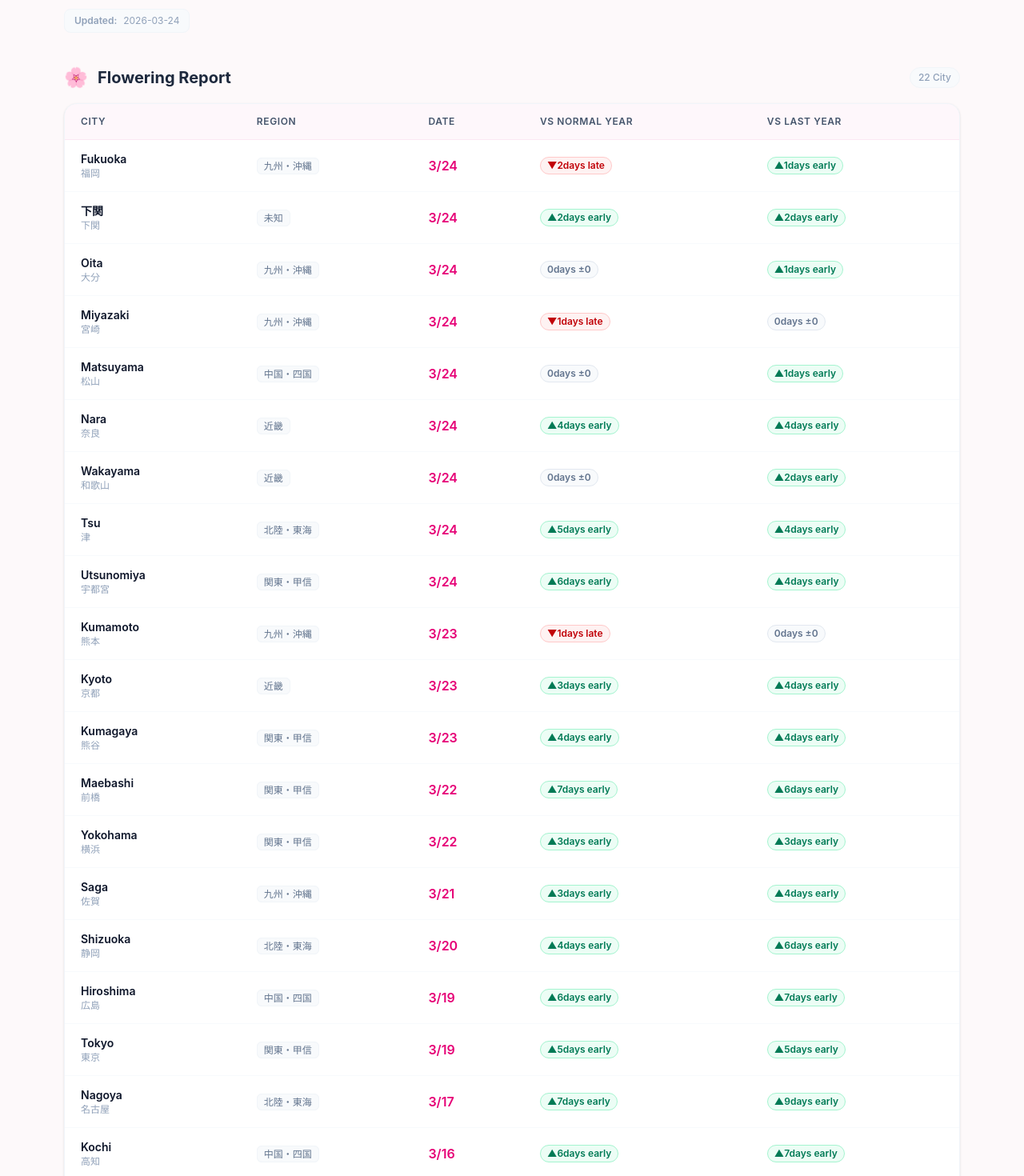
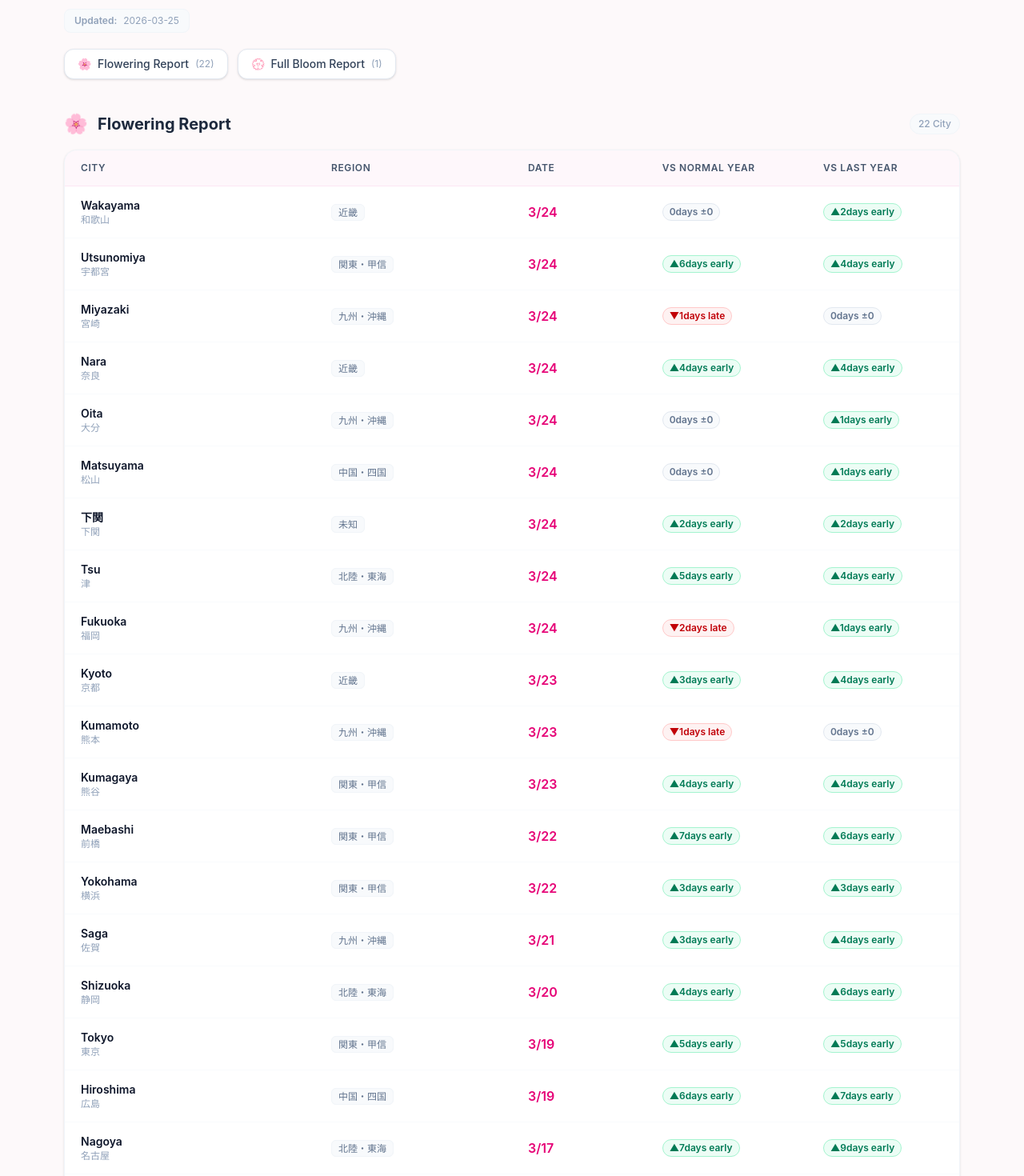
Before and after one commit to MQ-380/JapanTravelCanlendar, a Next.js app: page /en/live in a window 1280 px wide. Shown: the part 240-1710 px from the top of the page at 80% size. Built offline with nearby package versions, Linux system fonts and the light colour scheme.

Commit message:
chore(data): update sakura data for March 25, 2026

```diff
--- a/app/[locale]/live/page.tsx
+++ b/app/[locale]/live/page.tsx
@@ -83,7 +83,14 @@ function LiveTable({
     <div>
       <div className="bg-white rounded-2xl border border-slate-100 shadow-sm overflow-hidden">
         <div className="overflow-x-auto">
-          <table className="w-full text-sm text-left">
+          <table className="w-full text-sm text-left table-fixed">
+            <colgroup>
+              <col className="w-[28%]" />
+              <col className="w-[22%] hidden sm:table-column" />
+              <col className="w-[15%]" />
+              <col className="w-[18%]" />
+              <col className="w-[17%]" />
+            </colgroup>
             <thead className="bg-pink-50/60 border-b border-pink-100">
               <tr>
                 <th className="px-5 py-3.5 font-semibold text-slate-600 text-xs uppercase tracking-wider">{t('liveColCity')}</th>
@@ -199,6 +206,26 @@ export default function LiveReportPage() {
             <span>{liveData.lastUpdated}</span>
           </div>
         )}
+        {!loading && (
+          <div className="mt-5 flex gap-3">
+            <a
+              href="#flowering"
+              className="inline-flex items-center gap-2 px-4 py-2 bg-white border border-slate-200 rounded-xl text-sm font-medium text-slate-700 hover:border-pink-300 hover:text-pink-600 transition-all shadow-sm"
+            >
+              <span>🌸</span>
+              {t('liveFloweringTable')}
+              <span className="text-xs text-slate-400 font-normal">({liveData?.flowering.length ?? 0})</span>
+            </a>
+            <a
+              href="#fullbloom"
+              className="inline-flex items-center gap-2 px-4 py-2 bg-white border border-slate-200 rounded-xl text-sm font-medium text-slate-700 hover:border-pink-300 hover:text-pink-600 transition-all shadow-sm"
+            >
+              <span>💮</span>
+              {t('liveFullBloomTable')}
+              <span className="text-xs text-slate-400 font-normal">({liveData?.fullBloom.length ?? 0})</span>
+            </a>
+          </div>
+        )}
       </div>
 
       {loading ? (
@@ -209,6 +236,7 @@ export default function LiveReportPage() {
         <div className="flex flex-col gap-12">
           {/* Flowering Table */}
           <motion.section
+            id="flowering"
             initial={{ opacity: 0, y: 16 }}
             animate={{ opacity: 1, y: 0 }}
             transition={{ delay: 0 }}
@@ -230,6 +258,7 @@ export default function LiveReportPage() {
 
           {/* Full Bloom Table */}
           <motion.section
+            id="fullbloom"
             initial={{ opacity: 0, y: 16 }}
             animate={{ opacity: 1, y: 0 }}
             transition={{ delay: 0.1 }}
--- a/app/[locale]/page.tsx
+++ b/app/[locale]/page.tsx
@@ -243,6 +243,8 @@ export default function GlobalCalendarPage() {
                 const dateKey = `${m}/${d}`;
                 const matched = liveRows.filter(r => r.date === dateKey);
                 if (matched.length === 0) return null;
+                const floweringMatched = matched.filter(r => r.type === 'flowering');
+                const fullBloomMatched = matched.filter(r => r.type === 'fullBloom');
                 return (
                   <div className="mb-6 bg-gradient-to-r from-emerald-50 to-teal-50 border border-emerald-200 rounded-xl px-5 py-4">
                     <div className="flex items-center gap-2 mb-3">
@@ -254,8 +256,20 @@ export default function GlobalCalendarPage() {
                         {language === 'zh' ? '气象厅官方公告' : language === 'ja' ? '気象庁 公式発表' : 'Official JMA Announcement'}
                       </span>
                     </div>
+                    <div className="grid grid-cols-1 sm:grid-cols-2 gap-4">
+                      {/* Flowering column */}
+                      <div>
+                        <div className="flex items-center gap-1.5 mb-2">
+                          <span>🌸</span>
+                          <span className="text-xs font-semibold text-emerald-700">
+                            {language === 'zh' ? '开花' : language === 'ja' ? '開花' : 'Flowering'}
+                          </span>
+                          <span className="text-xs text-emerald-600">({floweringMatched.length})</span>
+                        </div>
                         <div className="flex flex-wrap gap-2">
-                      {matched.map((r, i) => (
+                          {floweringMatched.length === 0 ? (
+                            <span className="text-xs text-slate-400">—</span>
+                          ) : floweringMatched.map((r, i) => (
                             <a
                               key={i}
                               href={r.url}
@@ -263,15 +277,36 @@ export default function GlobalCalendarPage() {
                               rel="noopener noreferrer"
                               className="inline-flex items-center gap-1.5 px-3 py-1.5 bg-white border border-emerald-200 rounded-full text-sm hover:border-emerald-400 hover:shadow-sm transition-all"
                             >
-                          <span>{r.type === 'flowering' ? '🌸' : '💮'}</span>
                               <span className="font-semibold text-slate-800">{language === 'en' ? r.name : r.jpName}</span>
-                          <span className="text-xs text-emerald-600 font-medium">
-                            {r.type === 'flowering'
-                              ? (language === 'zh' ? '开花' : language === 'ja' ? '開花' : 'Flowering')
-                              : (language === 'zh' ? '满开' : language === 'ja' ? '満開' : 'Full Bloom')}
-                          </span>
                             </a>
                           ))}
+                        </div>
+                      </div>
+                      {/* Full Bloom column */}
+                      <div>
+                        <div className="flex items-center gap-1.5 mb-2">
+                          <span>💮</span>
+                          <span className="text-xs font-semibold text-emerald-700">
+                            {language === 'zh' ? '满开' : language === 'ja' ? '満開' : 'Full Bloom'}
+                          </span>
+                          <span className="text-xs text-emerald-600">({fullBloomMatched.length})</span>
+                        </div>
+                        <div className="flex flex-wrap gap-2">
+                          {fullBloomMatched.length === 0 ? (
+                            <span className="text-xs text-slate-400">—</span>
+                          ) : fullBloomMatched.map((r, i) => (
+                            <a
+                              key={i}
+                              href={r.url}
+                              target="_blank"
+                              rel="noopener noreferrer"
+                              className="inline-flex items-center gap-1.5 px-3 py-1.5 bg-white border border-emerald-200 rounded-full text-sm hover:border-emerald-400 hover:shadow-sm transition-all"
+                            >
+                              <span className="font-semibold text-slate-800">{language === 'en' ? r.name : r.jpName}</span>
+                            </a>
+                          ))}
+                        </div>
+                      </div>
                     </div>
                   </div>
                 );
--- a/app/api/sakura-live/route.ts
+++ b/app/api/sakura-live/route.ts
@@ -57,8 +57,8 @@ export async function GET() {
             source: live.source,
             url: live.url,
             date: current.fullBloomDate,
-            comparedWithAllYears: current.fullBloomComparedWithAllYears ?? null,
-            comparedWithLastYear: current.fullBloomComparedWithLastYear ?? null,
+            comparedWithAllYears: current.comparedWithAllYears ?? null,
+            comparedWithLastYear: current.comparedWithLastYear ?? null,
           });
         }
       });
--- a/app/data/sakura_live.json
+++ b/app/data/sakura_live.json
@@ -1,87 +1,70 @@
 {
-  "lastUpdated": "2026-03-24",
+  "lastUpdated": "2026-03-25",
   "cities": [
     {
-      "id": "fukuoka",
-      "name": "Fukuoka",
-      "jpName": "福岡",
+      "id": "wakayama",
+      "name": "Wakayama",
+      "jpName": "和歌山",
       "region": "未知",
       "lives": [
         {
-          "source": "気象庁",
-          "url": "https://www.data.jma.go.jp/sakura/data/sakura_kaika.html",
-          "current": {
-            "floweringDate": "3/24",
-            "comparedWithLastYear": "-1",
-            "comparedWithAllYears": "+2"
-          }
-        }
-      ]
-    },
-    {
-      "id": "下関",
-      "name": "下関",
-      "jpName": "下関",
-      "region": "未知",
-      "lives": [
-        {
-          "source": "気象庁",
+          "source": "気象庁_开花",
           "url": "https://www.data.jma.go.jp/sakura/data/sakura_kaika.html",
           "current": {
             "floweringDate": "3/24",
             "comparedWithLastYear": "-2",
-            "comparedWithAllYears": "-2"
-          }
-        }
-      ]
-    },
-    {
-      "id": "大分",
-      "name": "大分",
-      "jpName": "大分",
-      "region": "未知",
-      "lives": [
-        {
-          "source": "気象庁",
-          "url": "https://www.data.jma.go.jp/sakura/data/sakura_kaika.html",
-          "current": {
-            "floweringDate": "3/24",
-            "comparedWithLastYear": "-1",
             "comparedWithAllYears": "0"
           }
         }
       ]
     },
     {
-      "id": "佐賀",
-      "name": "佐賀",
-      "jpName": "佐賀",
+      "id": "前橋",
+      "name": "前橋",
+      "jpName": "前橋",
       "region": "未知",
       "lives": [
         {
-          "source": "気象庁",
+          "source": "気象庁_开花",
           "url": "https://www.data.jma.go.jp/sakura/data/sakura_kaika.html",
           "current": {
-            "floweringDate": "3/21",
-            "comparedWithLastYear": "-4",
-            "comparedWithAllYears": "-3"
+            "floweringDate": "3/22",
+            "comparedWithLastYear": "-6",
+            "comparedWithAllYears": "-7"
           }
         }
       ]
     },
     {
-      "id": "kumamoto",
-      "name": "Kumamoto",
-      "jpName": "熊本",
+      "id": "宇都宮",
+      "name": "宇都宮",
+      "jpName": "宇都宮",
       "region": "未知",
       "lives": [
         {
-          "source": "気象庁",
+          "source": "気象庁_开花",
           "url": "https://www.data.jma.go.jp/sakura/data/sakura_kaika.html",
           "current": {
-            "floweringDate": "3/23",
-            "comparedWithLastYear": "0",
-            "comparedWithAllYears": "+1"
+            "floweringDate": "3/24",
+            "comparedWithLastYear": "-4",
+            "comparedWithAllYears": "-6"
+          }
+        }
+      ]
+    },
+    {
+      "id": "nagoya",
+      "name": "Nagoya",
+      "jpName": "名古屋",
+      "region": "未知",
+      "lives": [
+        {
+          "source": "気象庁_开花",
+          "url": "https://www.data.jma.go.jp/sakura/data/sakura_kaika.html",
+          "current": {
+            "floweringDate": "3/17",
+            "comparedWithLastYear": "-9",
+            "comparedWithAllYears": "-7"
           }
         }
       ]
@@ -93,7 +76,7 @@
       "region": "未知",
       "lives": [
         {
-          "source": "気象庁",
+          "source": "気象庁_开花",
           "url": "https://www.data.jma.go.jp/sakura/data/sakura_kaika.html",
           "current": {
             "floweringDate": "3/24",
@@ -104,68 +87,17 @@
       ]
     },
     {
-      "id": "matsuyama",
-      "name": "Matsuyama",
-      "jpName": "松山",
+      "id": "yokohama",
+      "name": "Yokohama",
+      "jpName": "横浜",
       "region": "未知",
       "lives": [
         {
-          "source": "気象庁",
+          "source": "気象庁_开花",
           "url": "https://www.data.jma.go.jp/sakura/data/sakura_kaika.html",
           "current": {
-            "floweringDate": "3/24",
-            "comparedWithLastYear": "-1",
-            "comparedWithAllYears": "0"
-          }
-        }
-      ]
-    },
-    {
-      "id": "kochi",
-      "name": "Kochi",
-      "jpName": "高知",
-      "region": "未知",
-      "lives": [
-        {
-          "source": "気象庁",
-          "url": "https://www.data.jma.go.jp/sakura/data/sakura_kaika.html",
-          "current": {
-            "floweringDate": "3/16",
-            "comparedWithLastYear": "-7",
-            "comparedWithAllYears": "-6"
-          }
-        }
-      ]
-    },
-    {
-      "id": "hiroshima",
-      "name": "Hiroshima",
-      "jpName": "広島",
-      "region": "未知",
-      "lives": [
-        {
-          "source": "気象庁",
-          "url": "https://www.data.jma.go.jp/sakura/data/sakura_kaika.html",
-          "current": {
-            "floweringDate": "3/19",
-            "comparedWithLastYear": "-7",
-            "comparedWithAllYears": "-6"
-          }
-        }
-      ]
-    },
-    {
-      "id": "kyoto",
-      "name": "Kyoto",
-      "jpName": "京都",
-      "region": "未知",
-      "lives": [
-        {
-          "source": "気象庁",
-          "url": "https://www.data.jma.go.jp/sakura/data/sakura_kaika.html",
-          "current": {
-            "floweringDate": "3/23",
-            "comparedWithLastYear": "-4",
+            "floweringDate": "3/22",
+            "comparedWithLastYear": "-3",
             "comparedWithAllYears": "-3"
           }
         }
@@ -178,7 +110,7 @@
       "region": "未知",
       "lives": [
         {
-          "source": "気象庁",
+          "source": "気象庁_开花",
           "url": "https://www.data.jma.go.jp/sakura/data/sakura_kaika.html",
           "current": {
             "floweringDate": "3/24",
@@ -189,35 +121,146 @@
       ]
     },
     {
-      "id": "wakayama",
-      "name": "Wakayama",
-      "jpName": "和歌山",
+      "id": "kyoto",
+      "name": "Kyoto",
+      "jpName": "京都",
       "region": "未知",
       "lives": [
         {
-          "source": "気象庁",
+          "source": "気象庁_开花",
           "url": "https://www.data.jma.go.jp/sakura/data/sakura_kaika.html",
           "current": {
-            "floweringDate": "3/24",
-            "comparedWithLastYear": "-2",
-            "comparedWithAllYears": "0"
+            "floweringDate": "3/23",
+            "comparedWithLastYear": "-4",
+            "comparedWithAllYears": "-3"
           }
         }
       ]
     },
     {
-      "id": "nagoya",
-      "name": "Nagoya",
-      "jpName": "名古屋",
+      "id": "gifu",
+      "name": "Gifu",
+      "jpName": "岐阜",
       "region": "未知",
       "lives": [
         {
-          "source": "気象庁",
+          "source": "気象庁_开花",
           "url": "https://www.data.jma.go.jp/sakura/data/sakura_kaika.html",
           "current": {
-            "floweringDate": "3/17",
+            "floweringDate": "3/16",
             "comparedWithLastYear": "-9",
-            "comparedWithAllYears": "-7"
+            "comparedWithAllYears": "-9"
+          }
+        }
+      ]
+    },
+    {
+      "id": "kumamoto",
+      "name": "Kumamoto",
+      "jpName": "熊本",
+      "region": "未知",
+      "lives": [
+        {
+          "source": "気象庁_开花",
+          "url": "https://www.data.jma.go.jp/sakura/data/sakura_kaika.html",
+          "current": {
+            "floweringDate": "3/23",
+            "comparedWithLastYear": "0",
+            "comparedWithAllYears": "+1"
+          }
+        }
+      ]
+    },
+    {
+      "id": "熊谷",
+      "name": "熊谷",
+      "jpName": "熊谷",
+      "region": "未知",
+      "lives": [
+        {
+          "source": "気象庁_开花",
+          "url": "https://www.data.jma.go.jp/sakura/data/sakura_kaika.html",
+          "current": {
+            "floweringDate": "3/23",
+            "comparedWithLastYear": "-4",
+            "comparedWithAllYears": "-4"
+          }
+        }
+      ]
+    },
+    {
+      "id": "kofu",
+      "name": "Kofu",
+      "jpName": "甲府",
+      "region": "未知",
+      "lives": [
+        {
+          "source": "気象庁_开花",
+          "url": "https://www.data.jma.go.jp/sakura/data/sakura_kaika.html",
+          "current": {
+            "floweringDate": "3/16",
+            "comparedWithLastYear": "-10",
+            "comparedWithAllYears": "-9"
+          }
+        },
+        {
+          "source": "気象庁_满开",
+          "url": "https://www.data.jma.go.jp/sakura/data/sakura_mankai.html",
+          "current": {
+            "fullBloomDate": "3/24",
+            "comparedWithLastYear": "-11",
+            "comparedWithAllYears": "-9"
+          }
+        }
+      ]
+    },
+    {
+      "id": "tokyo",
+      "name": "Tokyo",
+      "jpName": "東京",
+      "region": "未知",
+      "lives": [
+        {
+          "source": "気象庁_开花",
+          "url": "https://www.data.jma.go.jp/sakura/data/sakura_kaika.html",
+          "current": {
+            "floweringDate": "3/19",
+            "comparedWithLastYear": "-5",
+            "comparedWithAllYears": "-5"
+          }
+        }
+      ]
+    },
+    {
+      "id": "hiroshima",
+      "name": "Hiroshima",
+      "jpName": "広島",
+      "region": "未知",
+      "lives": [
+        {
+          "source": "気象庁_开花",
+          "url": "https://www.data.jma.go.jp/sakura/data/sakura_kaika.html",
+          "current": {
+            "floweringDate": "3/19",
+            "comparedWithLastYear": "-7",
+            "comparedWithAllYears": "-6"
+          }
+        }
+      ]
+    },
+    {
+      "id": "佐賀",
+      "name": "佐賀",
+      "jpName": "佐賀",
+      "region": "未知",
+      "lives": [
+        {
+          "source": "気象庁_开花",
+          "url": "https://www.data.jma.go.jp/sakura/data/sakura_kaika.html",
+          "current": {
+            "floweringDate": "3/21",
+            "comparedWithLastYear": "-4",
+            "comparedWithAllYears": "-3"
           }
         }
       ]
@@ -229,7 +272,7 @@
       "region": "未知",
       "lives": [
         {
-          "source": "気象庁",
+          "source": "気象庁_开花",
           "url": "https://www.data.jma.go.jp/sakura/data/sakura_kaika.html",
           "current": {
             "floweringDate": "3/20",
@@ -240,18 +283,52 @@
       ]
     },
     {
-      "id": "gifu",
-      "name": "Gifu",
-      "jpName": "岐阜",
+      "id": "大分",
+      "name": "大分",
+      "jpName": "大分",
       "region": "未知",
       "lives": [
         {
-          "source": "気象庁",
+          "source": "気象庁_开花",
           "url": "https://www.data.jma.go.jp/sakura/data/sakura_kaika.html",
           "current": {
-            "floweringDate": "3/16",
-            "comparedWithLastYear": "-9",
-            "comparedWithAllYears": "-9"
+            "floweringDate": "3/24",
+            "comparedWithLastYear": "-1",
+            "comparedWithAllYears": "0"
+          }
+        }
+      ]
+    },
+    {
+      "id": "matsuyama",
+      "name": "Matsuyama",
+      "jpName": "松山",
+      "region": "未知",
+      "lives": [
+        {
+          "source": "気象庁_开花",
+          "url": "https://www.data.jma.go.jp/sakura/data/sakura_kaika.html",
+          "current": {
+            "floweringDate": "3/24",
+            "comparedWithLastYear": "-1",
+            "comparedWithAllYears": "0"
+          }
+        }
+      ]
+    },
+    {
+      "id": "下関",
+      "name": "下関",
+      "jpName": "下関",
+      "region": "未知",
+      "lives": [
+        {
+          "source": "気象庁_开花",
+          "url": "https://www.data.jma.go.jp/sakura/data/sakura_kaika.html",
+          "current": {
+            "floweringDate": "3/24",
+            "comparedWithLastYear": "-2",
+            "comparedWithAllYears": "-2"
           }
         }
       ]
@@ -263,7 +340,7 @@
       "region": "未知",
       "lives": [
         {
-          "source": "気象庁",
+          "source": "気象庁_开花",
           "url": "https://www.data.jma.go.jp/sakura/data/sakura_kaika.html",
           "current": {
             "floweringDate": "3/24",
@@ -274,103 +351,35 @@
       ]
     },
     {
-      "id": "tokyo",
-      "name": "Tokyo",
-      "jpName": "東京",
+      "id": "fukuoka",
+      "name": "Fukuoka",
+      "jpName": "福岡",
       "region": "未知",
       "lives": [
         {
-          "source": "気象庁",
+          "source": "気象庁_开花",
           "url": "https://www.data.jma.go.jp/sakura/data/sakura_kaika.html",
           "current": {
-            "floweringDate": "3/19",
-            "comparedWithLastYear": "-5",
-            "comparedWithAllYears": "-5"
+            "floweringDate": "3/24",
+            "comparedWithLastYear": "-1",
+            "comparedWithAllYears": "+2"
           }
         }
       ]
     },
     {
-      "id": "utsunomiya",
-      "name": "Utsunomiya",
-      "jpName": "宇都宮",
+      "id": "kochi",
+      "name": "Kochi",
+      "jpName": "高知",
       "region": "未知",
       "lives": [
         {
-          "source": "気象庁",
-          "url": "https://www.data.jma.go.jp/sakura/data/sakura_kaika.html",
-          "current": {
-            "floweringDate": "3/24",
-            "comparedWithLastYear": "-4",
-            "comparedWithAllYears": "-6"
-          }
-        }
-      ]
-    },
-    {
-      "id": "maebashi",
-      "name": "Maebashi",
-      "jpName": "前橋",
-      "region": "未知",
-      "lives": [
-        {
-          "source": "気象庁",
-          "url": "https://www.data.jma.go.jp/sakura/data/sakura_kaika.html",
-          "current": {
-            "floweringDate": "3/22",
-            "comparedWithLastYear": "-6",
-            "comparedWithAllYears": "-7"
-          }
-        }
-      ]
-    },
-    {
-      "id": "熊谷",
-      "name": "熊谷",
-      "jpName": "熊谷",
-      "region": "未知",
-      "lives": [
-        {
-          "source": "気象庁",
-          "url": "https://www.data.jma.go.jp/sakura/data/sakura_kaika.html",
-          "current": {
-            "floweringDate": "3/23",
-            "comparedWithLastYear": "-4",
-            "comparedWithAllYears": "-4"
-          }
-        }
-      ]
-    },
-    {
-      "id": "yokohama",
-      "name": "Yokohama",
-      "jpName": "横浜",
-      "region": "未知",
-      "lives": [
-        {
-          "source": "気象庁",
-          "url": "https://www.data.jma.go.jp/sakura/data/sakura_kaika.html",
-          "current": {
-            "floweringDate": "3/22",
-            "comparedWithLastYear": "-3",
-            "comparedWithAllYears": "-3"
-          }
-        }
-      ]
-    },
-    {
-      "id": "kofu",
-      "name": "Kofu",
-      "jpName": "甲府",
-      "region": "未知",
-      "lives": [
-        {
-          "source": "気象庁",
+          "source": "気象庁_开花",
           "url": "https://www.data.jma.go.jp/sakura/data/sakura_kaika.html",
           "current": {
             "floweringDate": "3/16",
-            "comparedWithLastYear": "-10",
-            "comparedWithAllYears": "-9"
+            "comparedWithLastYear": "-7",
+            "comparedWithAllYears": "-6"
           }
         }
       ]
```
Lines whose indentation alone changed are shown as unchanged.
